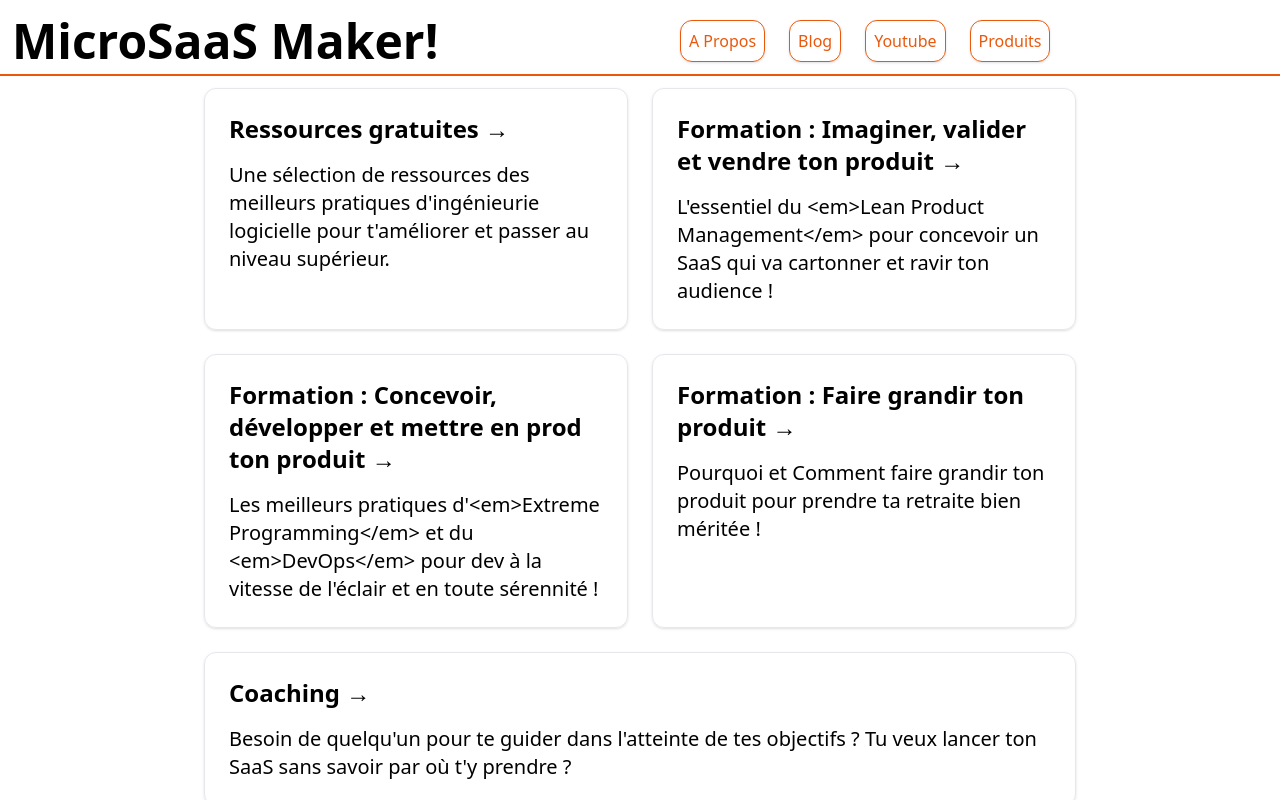
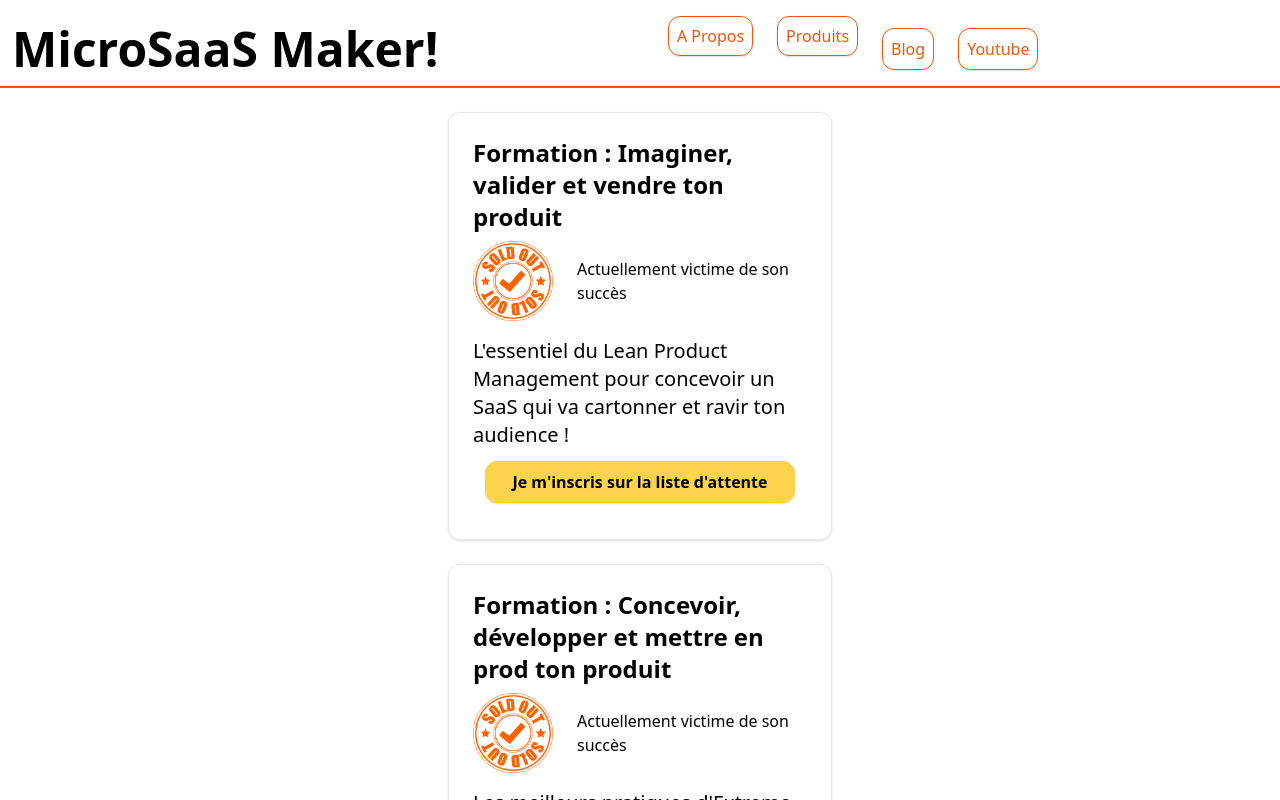
Before and after one commit to Maeevick/microsaasmaker, a Next.js app: page /products in a window 1280 px wide. Shown: the top 800 px of the page. Built offline with nearby package versions, Linux system fonts and the light colour scheme.

Commit message:
tech: component optimization

```diff
--- /dev/null
+++ b/components/call-to-action.tsx
@@ -0,0 +1,15 @@
+import Link from "next/link"
+
+type CallToActionProps = {
+    content: string,
+    url?: string,
+    isExternal?: boolean,
+}
+
+const CallToAction = ({ content, url = "", isExternal = false }: CallToActionProps) => {
+    return isExternal
+        ? <a href={url} target="_blank" className="block m-3 p-2 bg-amber-300 border border-amber-300 hover:bg-orange-600 shadow rounded-xl font-bold text-center">{content}</a>
+        : <Link href={url}><a className="block m-3 p-2 bg-amber-300 border border-amber-300 hover:bg-orange-600 shadow rounded-xl font-bold text-center">{content}</a></Link>
+}
+
+export default CallToAction
--- a/components/header.tsx
+++ b/components/header.tsx
@@ -1,12 +1,14 @@
+import Link from 'next/link'
+
 const Header = () => {
     return (
-        <header className="flex w-full flex-col md:flex-row items-center border-b-orange-600 border-b-2 text-center">
-            <p className="text-5xl font-bold px-3 md:whitespace-nowrap"><a href="/">MicroSaaS Maker!</a></p>
-            <nav className="w-full px-3 flex justify-center space-x-6 my-3">
-                <a className="p-2 text-center text-orange-600 border border-orange-600 rounded-xl hover:text-black hover:bg-orange-600 shadow" href="/">A Propos</a>
-                <a className="p-2 text-center text-orange-600 border border-orange-600 rounded-xl hover:text-black hover:bg-orange-600 shadow" href="https://maeevick.github.io/blog.html" target="_blank">Blog</a>
-                <a className="p-2 text-center text-orange-600 border border-orange-600 rounded-xl hover:text-black hover:bg-orange-600 shadow" href="https://www.youtube.com/channel/UCmCyGWHYIjGBdRdDigT2Erg" target="_blank">Youtube</a>
-                <a className="p-2 text-center text-orange-600 border border-orange-600 rounded-xl hover:text-black hover:bg-orange-600 shadow" href="/products">Produits</a>
+        <header className="m-3 p-3 w-full flex flex-col md:flex-row items-center border-b-orange-600 border-b-2 text-center">
+            <p className="text-5xl font-bold md:whitespace-nowrap"><Link href="/">MicroSaaS Maker!</Link></p>
+            <nav className="w-full flex flex-col justify-center md:flex-row md:space-x-6">
+                <Link href="/wip"><a className="my-1 p-2 text-center text-orange-600 border border-orange-600 rounded-xl hover:text-black hover:bg-orange-600 shadow" href="">A Propos</a></Link>
+                <Link href="/products"><a className="my-1 p-2 text-center text-orange-600 border border-orange-600 rounded-xl hover:text-black hover:bg-orange-600 shadow" href="">Produits</a></Link>
+                <a className="my-1 p-2 text-center text-orange-600 border border-orange-600 rounded-xl hover:text-black hover:bg-orange-600 shadow" href="https://maeevick.github.io/blog.html" target="_blank">Blog</a>
+                <a className="my-1 p-2 text-center text-orange-600 border border-orange-600 rounded-xl hover:text-black hover:bg-orange-600 shadow" href="https://www.youtube.com/channel/UCmCyGWHYIjGBdRdDigT2Erg" target="_blank">Youtube</a>
             </nav>
         </header>
     )
--- /dev/null
+++ b/components/layout.tsx
@@ -0,0 +1,26 @@
+import Head from 'next/head'
+import React from "react"
+import Footer from "./footer"
+import Header from "./header"
+
+type Props = {
+    children: JSX.Element | JSX.Element[]
+}
+
+const Layout: React.FC<Props> = ({ children }) => {
+    return (
+        <div className="flex min-h-screen flex-col items-center justify-center">
+            <Head>
+                <title>MicroSaaS Maker - Bienvenue</title>
+                <link rel="icon" href="/favicon.ico" />
+            </Head>
+            <Header />
+            <main className="flex flex-1 flex-col items-center w-full md:w-4/5 px-6 text-center">
+                {children}
+            </main>
+            <Footer />
+        </div>
+    )
+}
+
+export default Layout
--- a/components/link-tile.tsx
+++ b/components/link-tile.tsx
@@ -1,16 +1,22 @@
+import Image from 'next/image'
+import Link from 'next/link'
+import CallToAction from './call-to-action'
+
 type LinkTileProps = {
-    url: string,
     title: string,
     content: string,
-    isExternal?: boolean,
+    callToAction: JSX.Element,
+    isSoldOut?: boolean,
 }
 
-const LinkTile = ({ url, title, content, isExternal = false }: LinkTileProps) => {
+const LinkTile = ({ title, content, callToAction, isSoldOut = false }: LinkTileProps) => {
     return (
-        <a href={url} target={isExternal ? "_blank" : ""} className="m-3 w-96 grow rounded-xl border p-6 text-left hover:text-orange-600 focus:text-orange-600 shadow">
-            <h2 className="text-2xl font-bold">{title} &rarr;</h2>
+        <div className="flex flex-col m-3 w-96 justify-between rounded-xl border p-6 text-left shadow">
+            <h2 className="text-2xl font-bold">{title}</h2 >
+            {isSoldOut && <div className="flex flex-row items-center space-x-6 mt-2"><img className="" src="/soldout.png" width={80}/><span>Actuellement victime de son succès</span></div>}
             <p className="mt-4 text-xl">{content}</p>
-        </a>
+            {callToAction}
+        </div>
     )
 }
 
--- a/pages/_app.tsx
+++ b/pages/_app.tsx
@@ -1,8 +1,14 @@
 import '../styles/globals.css'
 import type { AppProps } from 'next/app'
 
+import Layout from '../components/layout'
+
 function MyApp({ Component, pageProps }: AppProps) {
-  return <Component {...pageProps} />
+  return (
+    <Layout>
+      <Component {...pageProps} />
+    </Layout>
+  )
 }
 
 export default MyApp
--- a/pages/index.tsx
+++ b/pages/index.tsx
@@ -1,7 +1,6 @@
 import type { NextPage } from 'next'
-import Head from 'next/head'
-import Footer from '../components/footer'
-import Header from '../components/header'
+import Image from 'next/image'
+import CallToAction from '../components/call-to-action'
 
 type BulletPointProps = {
   img: string,
@@ -12,7 +11,9 @@ type BulletPointProps = {
 const BulletPoint = ({ img, content, isBold = false }: BulletPointProps) => {
   return (
     <div className="flex m-3">
-      <div className="w-[40px] min-w-[40px] flex items-center"><img src={img} width="100%" /></div>
+      <div className="w-[40px] min-w-[40px] flex items-center">
+        <Image src={img} width={40} height={40} />
+      </div>
       <p className={`text-left text-lg mx-3 ${isBold ? 'font-bold' : ''}`}>{content}</p>
     </div>
   )
@@ -20,36 +21,22 @@ const BulletPoint = ({ img, content, isBold = false }: BulletPointProps) => {
 
 const Home: NextPage = () => {
   return (
-    <div className="flex min-h-screen flex-col items-center justify-center py-2">
-      <Head>
-        <title>MicroSaaS Maker - Bienvenue</title>
-        <link rel="icon" href="/favicon.ico" />
-      </Head>
-
-      <Header />
-
-      <main className="flex flex-1 flex-col items-center  w-full md:w-4/5 px-6 text-center">
+    <>
       <h1 className="m-6 text-xl md:text-6xl"><strong>Libère toi du travail en lançant ton <span className="text-orange-600"><em>Micro SaaS</em></span>!</strong></h1>
       <section className="flex flex-col md:flex-row">
-          <div className="shrink max-w-sm"><img src="/myself.png" width="100%" /></div>
+        <div className="shrink max-w-sm">
+          <Image src="/myself.png" width={400} height={400} />
+        </div>
         <div className="flex flex-col md:justify-center">
-
           <BulletPoint content="Pourquoi coder 8 heures par jour pendant 40 ans pour quelqu'un d'autre ?" img="/why.png" />
           <BulletPoint content="Pourquoi galérer à trouver un poste plutôt que de créer ton job ?" img="/why.png" />
           <BulletPoint content="Pourquoi réver d'avoir de l'impact dans un domaine et attendre ?" img="/why.png" />
-            <BulletPoint content="Lancer un produit SaaS est accessible à tout le monde : comme pour apprendre à marcher, encore faut-il essayer pour de réussir !" img="/gear.png" isBold={true}/>
+          <BulletPoint content="Lancer un produit SaaS est accessible à tout le monde : comme pour apprendre à marcher, encore faut-il essayer pour de réussir !" img="/gear.png" isBold={true} />
           <BulletPoint content="Bonne nouvelle : d'autres l'on fait avant toi !" img="/smile.png" />
-
-            <div className="m-3 w-full p-2 bg-amber-300 border border-amber-300 hover:bg-orange-600 shadow rounded-xl font-bold text-center">
-              <p>Reçois un conseil par semaine</p>
-              <p className="italic">(gratuitement et directement dans ta boîte mail)</p>
-            </div>
+          <CallToAction content="Reçois un conseil par semaine (gratuitement et directement dans ta boîte mail)" />
         </div>
       </section>
-      </main>
-
-      <Footer />
-    </div>
+    </>
   )
 }
 
--- a/pages/products.tsx
+++ b/pages/products.tsx
@@ -1,56 +1,36 @@
 import type { NextPage } from 'next'
-import Head from 'next/head'
-import Footer from '../components/footer'
-import Header from '../components/header'
+import CallToAction from '../components/call-to-action'
 import LinkTile from '../components/link-tile'
 
 const Product: NextPage = () => {
   return (
-    <div className="flex min-h-screen flex-col items-center justify-center py-2">
-      <Head>
-        <title>MicroSaaS Maker - Produits</title>
-        <link rel="icon" href="/favicon.ico" />
-      </Head>
-
-      <Header />
-
-      <main className="flex w-full flex-1 flex-col items-center px-20 text-center">
-        <div className="flex max-w-4xl flex-wrap justify-around sm:w-full">
+    <div className="flex flex-wrap justify-around w-full md:w-4/5">
       <LinkTile
-                url="https://github.com/Maeevick"
-                isExternal={true}
-                title="Ressources gratuites"
-                content="Une sélection de ressources des meilleurs pratiques d'ingénieurie logicielle pour t'améliorer et passer au niveau supérieur."
+        title="Formation : Imaginer, valider et vendre ton produit"
+        content="L'essentiel du Lean Product Management pour concevoir un SaaS qui va cartonner et ravir ton audience !"
+        isSoldOut={true}
+        callToAction={<CallToAction content="Je m'inscris sur la liste d'attente"/>}
       />
 
       <LinkTile
-                url=""
-                title="Formation : Imaginer, valider et vendre ton produit"
-                content="L'essentiel du <em>Lean Product Management</em> pour concevoir un SaaS qui va cartonner et ravir ton audience !"
+        title="Formation : Concevoir, développer et mettre en prod ton produit"
+        content="Les meilleurs pratiques d'Extreme Programming et du DevOps pour dev à la vitesse de l'éclair et en toute sérennité !"
+        isSoldOut={true}
+        callToAction={<CallToAction content="Je m'inscris sur la liste d'attente"/>}
       />
 
       <LinkTile
-                url=""
-                title="Formation : Concevoir, développer et mettre en prod ton produit"
-                content="Les meilleurs pratiques d'<em>Extreme Programming</em> et du <em>DevOps</em> pour dev à la vitesse de l'éclair et en toute sérennité !"
+        title="Formation : Faire grandir ton produit"
+        content="Pourquoi et Comment faire grandir ton produit pour prendre ta retraite bien méritée !"
+        isSoldOut={true}
+        callToAction={<CallToAction content="Je m'inscris sur la liste d'attente"/>}
       />
 
       <LinkTile
-                url=""
-                title="Formation : Faire grandir ton produit"
-                content="Pourquoi et Comment faire grandir ton produit pour prendre ta retraite bien méritée !"
+        callToAction={<CallToAction content="Je veux réserver un créneau" isExternal={true} url="https://calendly.com/microsaasmaker/echange-decouverte"/>}
+        title="Coaching"
+        content="Besoin de quelqu'un pour te guider dans l'atteinte de tes objectifs ? Tu veux lancer ton SaaS mais tu ne sais pas par où commencer ?"
       />
-
-            <LinkTile
-                url="https://calendly.com/microsaasmaker/echange-decouverte"
-                isExternal={true}
-                title="Coaching"
-                content="Besoin de quelqu'un pour te guider dans l'atteinte de tes objectifs ? Tu veux lancer ton SaaS sans savoir par où t'y prendre ?"
-            />
-        </div>
-      </main>
-
-      <Footer/>
     </div>
   )
 }
--- /dev/null
+++ b/pages/wip.tsx
@@ -0,0 +1,21 @@
+import type { NextPage } from 'next'
+import CallToAction from '../components/call-to-action'
+
+export type WipPagePros = {
+    fallback?: string,
+}
+
+const Wip: NextPage = ({ fallback }: WipPagePros) => {
+    return (
+        <div className="w-full md:w-4/5 flex flex-col items-center">
+            <div className="flex flex-row my-6 items-center">
+                <p className="text-2xl">🚧</p>
+                <p className="mx-3 text-2xl italic my-6"> Cette page est en cours de construction</p>
+                <p className="text-2xl">🚧</p>
+            </div>
+            <CallToAction content="Je veux être informé quand c'est prêt !" />
+        </div>
+    )
+}
+
+export default Wip
```
Also changed, not shown: public/soldout.png (added). Lines whose indentation alone changed are shown as unchanged.
